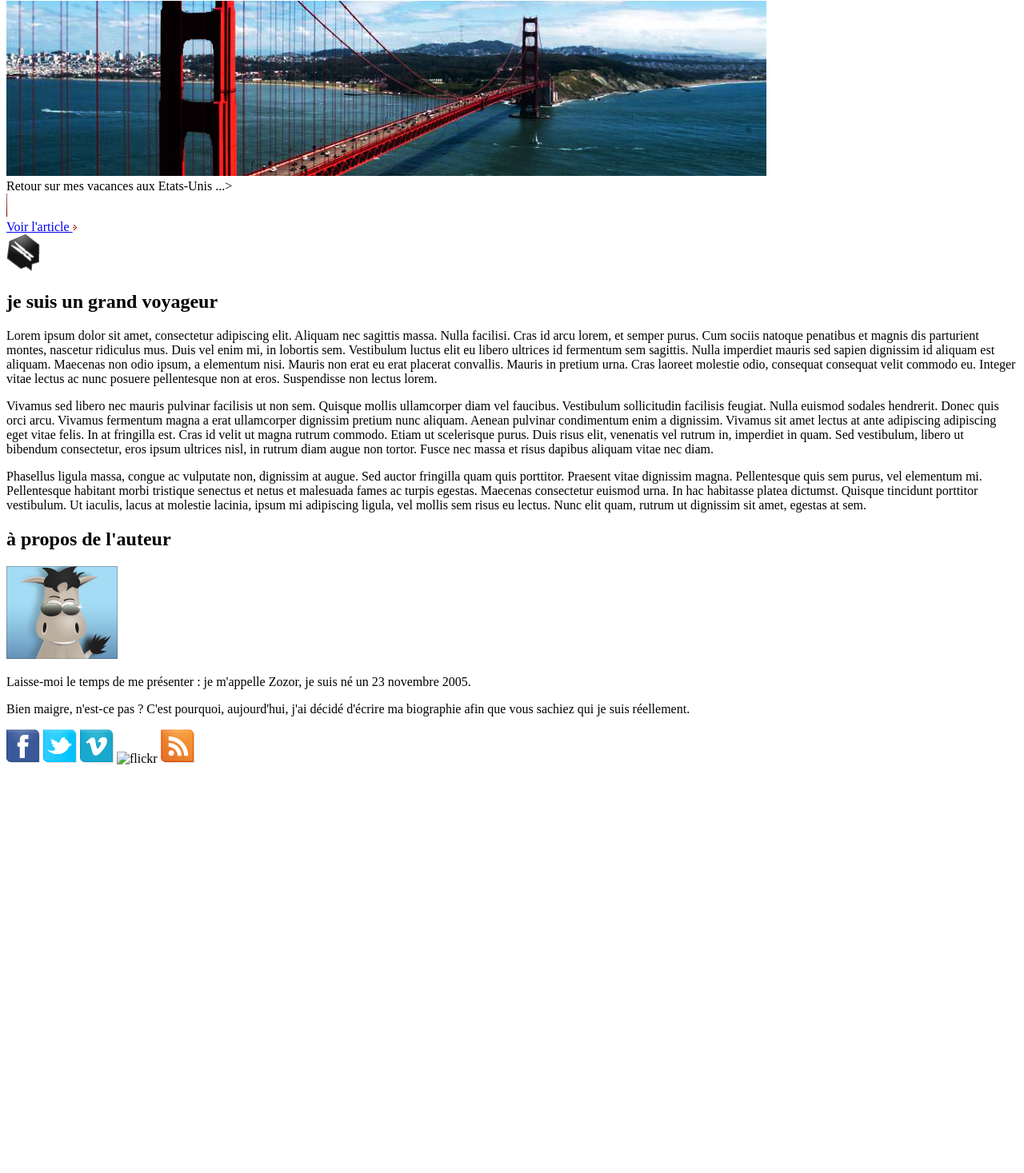
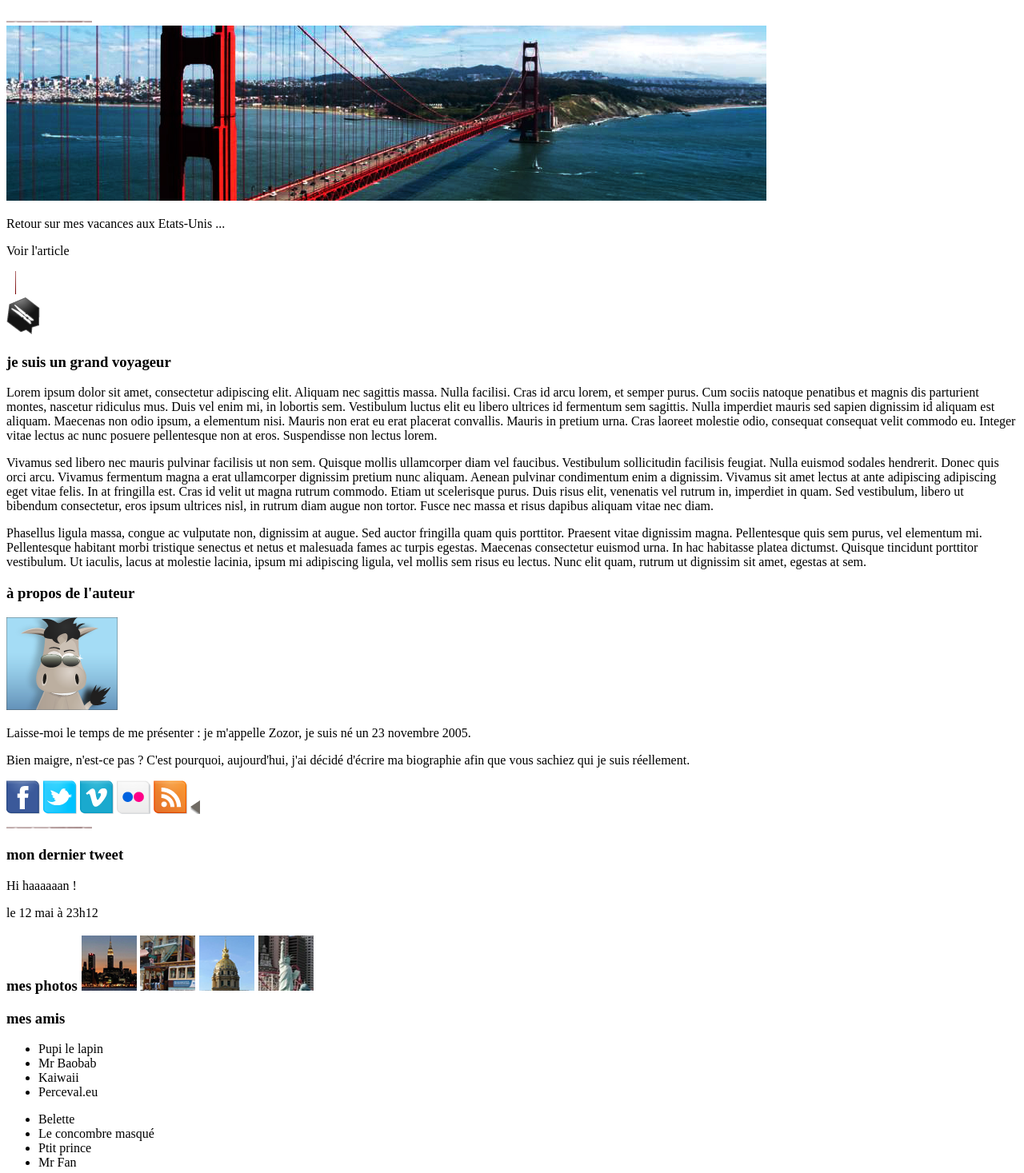
Before and after one commit to FCX-Web/201115-SanFrancisco, a plain HTML site: page san fransico.html in a window 1280 px wide. Shown: the part 273-1740 px from the top of the page at 80% size. Before the commit the page ends 1239 px from the top, so only its background shows below. Drawn offline with Linux system fonts and the light colour scheme.

Commit message:
html terminé

```diff
--- a/san fransico.html
+++ b/san fransico.html
@@ -12,13 +12,9 @@
 <body>
     <main>
         <header>
-            <div>
-                <div>
-                    <div><img src="images/zozor_logo.png" alt="Logo Zozor"></div>
-                    <h1>Zozor</h1>
-                </div>
-                <p>Carnets de voyage</p>
-            </div>
+            <img src="images/zozor_logo.png" alt="logo zozor" />
+            <h1>Zozor</h1>
+            <h2>Carnets de voyage</h2>
             <nav>
                 <ul>
                     <li><a href="#">accueil</a></li>
@@ -29,23 +25,20 @@
             </nav>
         </header>
 
+        <div><img src="images/separateur.png" alt="separateur" /></div>
+
         <div>
-            <img src="images/sanfrancisco.jpg" alt="San Francisco">
-            <div>Retour sur mes vacances aux Etats-Unis ...></div>
-            <div>
-                <img src="images/fond_degraderouge.png" alt="">
-                <div>
-                    <a href="#">Voir l'article <img src="images/ico_liensexterne.png" alt="lien externe"></a>
-                </div>
-            </div>
+            <img src="images/sanfrancisco.jpg" alt="san francisco" />
+            <p>Retour sur mes vacances aux Etats-Unis ...</p>
+            <p>Voir l'article</p>
+            <img src="images/flecheblanchedroite.png" alt="fleche blanche droite" />
+            <img src="images/fond_degraderouge.png" alt="fond degrade rouge" />
         </div>
 
         <section>
             <article>
-                <div>
-                    <img src="images/ico_epingle.png" alt="epingle">
-                    <h2>je suis un grand voyageur</h2>
-                </div>
+                <img src="images/ico_epingle.png" alt="epingle" />
+                <h3>je suis un grand voyageur</h3>
                 <p>Lorem ipsum dolor sit amet, consectetur adipiscing elit. Aliquam nec sagittis massa. Nulla facilisi. Cras id arcu lorem, et semper purus. Cum sociis natoque penatibus et magnis dis parturient montes, nascetur ridiculus mus. Duis vel enim
                     mi, in lobortis sem. Vestibulum luctus elit eu libero ultrices id fermentum sem sagittis. Nulla imperdiet mauris sed sapien dignissim id aliquam est aliquam. Maecenas non odio ipsum, a elementum nisi. Mauris non erat eu erat placerat
                     convallis. Mauris in pretium urna. Cras laoreet molestie odio, consequat consequat velit commodo eu. Integer vitae lectus ac nunc posuere pellentesque non at eros. Suspendisse non lectus lorem.</p>
@@ -58,22 +51,52 @@
                     sem risus eu lectus. Nunc elit quam, rutrum ut dignissim sit amet, egestas at sem.</p>
             </article>
             <aside>
-                <h2>à propos de l'auteur</h2>
-                <img src="images/zozor_classe.png" alt="zozor_classe">
+                <h3>à propos de l'auteur</h3>
+                <img src="images/zozor_classe.png" alt="photo classe zozor" />
                 <p>Laisse-moi le temps de me présenter&nbsp;: je m'appelle Zozor, je suis né un 23 novembre 2005.</p>
                 <p>Bien maigre, n'est-ce pas ? C'est pourquoi, aujourd'hui, j'ai décidé d'écrire ma biographie afin que vous sachiez qui je suis réellement.</p>
-                <img src="images/facebook.png" alt="facebook">
-                <img src="images/twitter.png" alt="twitter">
-                <img src="images/vimeo.png" alt="vimeo">
-                <img src="images//flickr.png" alt="flickr">
-                <img src="images/rss.png" alt="rss">
+                <img src="images/facebook.png" alt="facebook" />
+                <img src="images/twitter.png" alt="twitter" />
+                <img src="images/vimeo.png" alt="vimeo" />
+                <img src="images/flickr.png" alt="flickr" />
+                <img src="images/rss.png" alt="rss" />
+                <img src="images/bulle.png" alt="bulle" />
             </aside>
         </section>
 
+        <div><img src="images/separateur.png" alt="separateur" /></div>
+
         <footer>
-            <div></div>
-            <div></div>
-            <div></div>
+            <h3>mon dernier tweet</h3>
+            <p>Hi haaaaaan !</p>
+            <p>le 12 mai à 23h12</p>
+            <h3>mes photos
+                <img src="images/photo1.jpg" alt="photo 1" />
+                <img src="images/photo2.jpg" alt="photo 2" />
+                <img src="images/photo3.jpg" alt="photo3" />
+                <img src="images/photo4.jpg" alt="photo4" />
+                <h3>mes amis</h3>
+                <ul>
+                    <li>
+                        <a href="#"></a>Pupi le lapin</li>
+                    <li>
+                        <a href="#"></a>Mr Baobab</li>
+                    <li>
+                        <a href="#"></a>Kaiwaii</li>
+                    <li>
+                        <a href="#"></a>Perceval.eu</li>
+                </ul>
+                <ul>
+                    <li>
+                        <a href="#"></a>Belette</li>
+                    <li>
+                        <a href="#"></a>Le concombre masqué</li>
+                    <li>
+                        <a href="#"></a>Ptit prince</li>
+                    <li>
+                        <a href="#"></a>Mr Fan</li>
+                </ul>
+            </h3>
         </footer>
     </main>
 </body>
```
